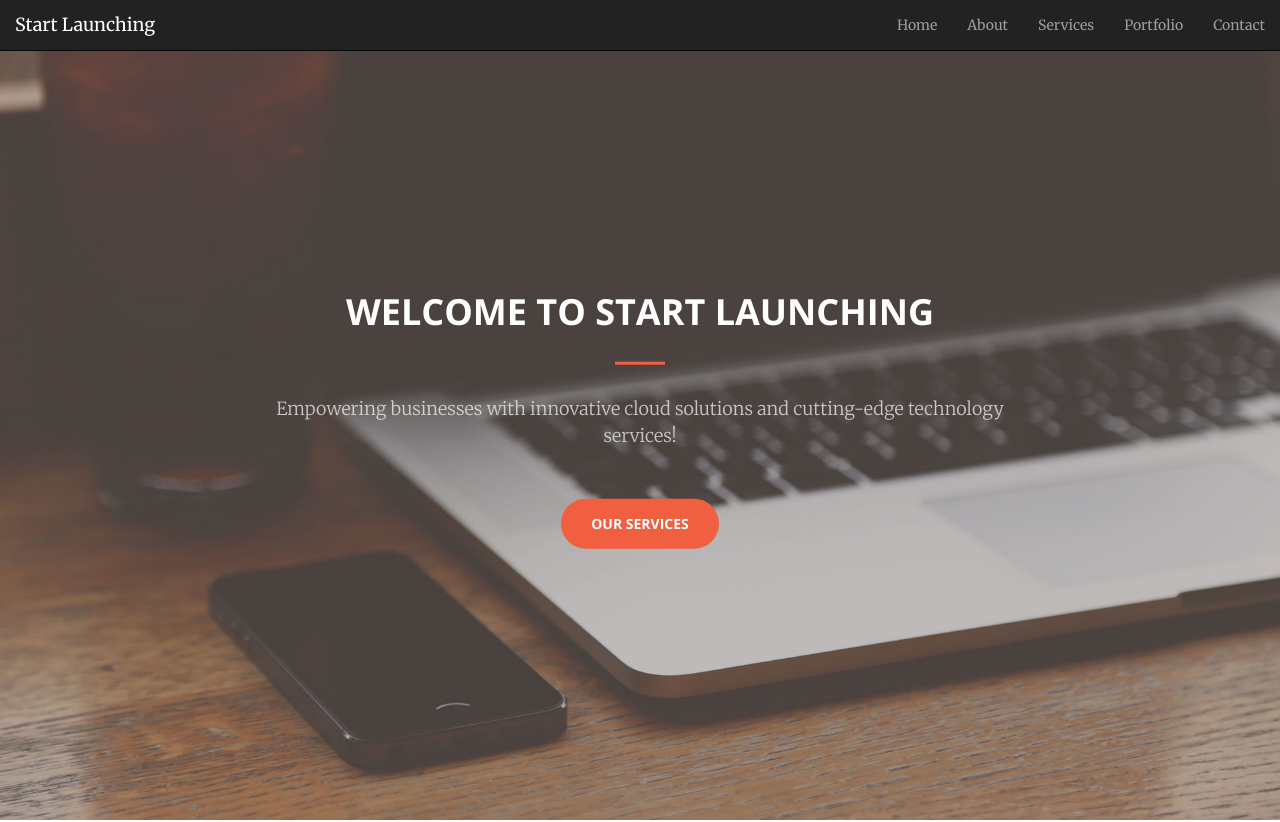
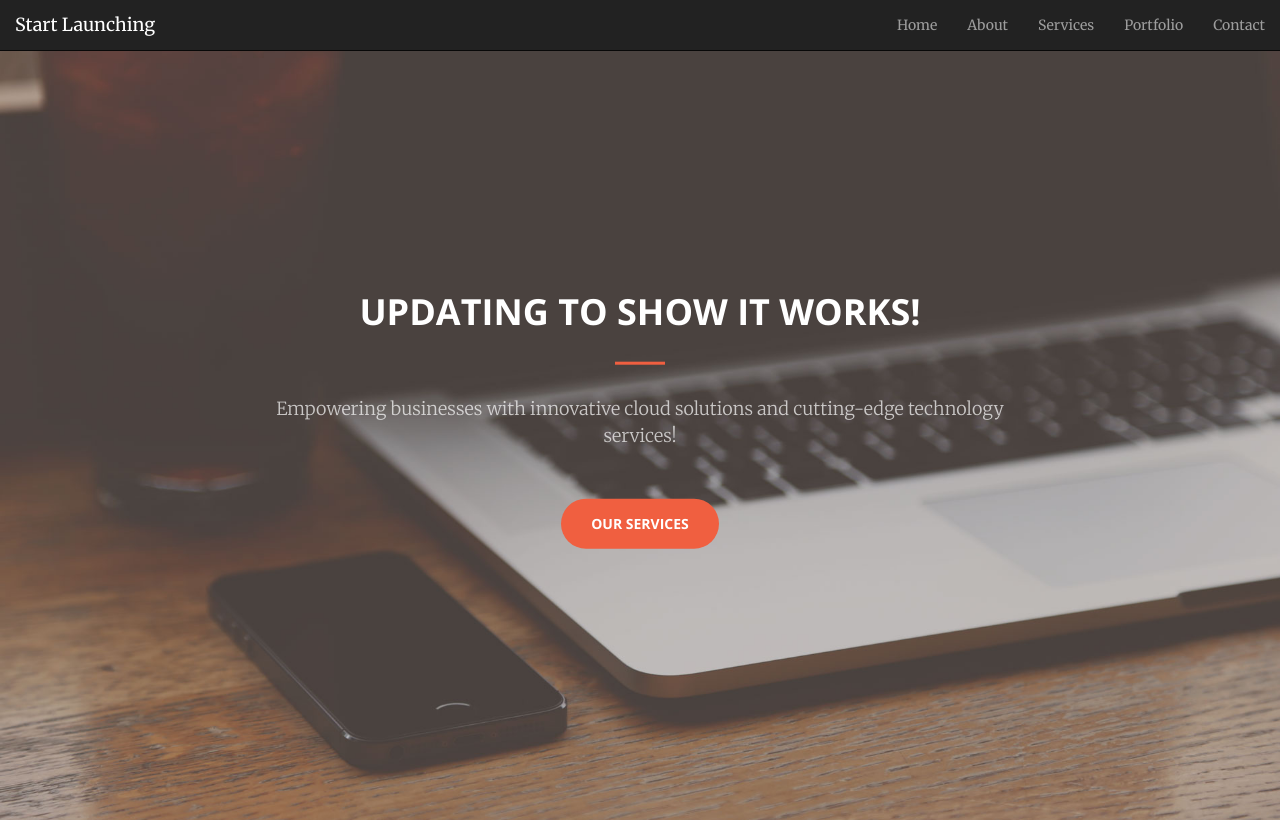
Before and after one commit to NitishE/Project5-412, a plain HTML site: page index.html in a window 1280 px wide. Shown: the top 822 px of the page. Drawn offline with nearby package versions, Linux system fonts and the light colour scheme.

Commit message:
testing change

```diff
--- a/index.html
+++ b/index.html
@@ -45,7 +45,7 @@
 <header>
     <div class="header-content">
         <div class="header-content-inner">
-            <h1>Welcome to Start Launching</h1>
+            <h1>Updating to show it works!</h1>
             <hr>
             <p>Empowering businesses with innovative cloud solutions and cutting-edge technology services!</p>
             <a href="services.html" class="btn btn-primary btn-xl">Our Services</a>
```
